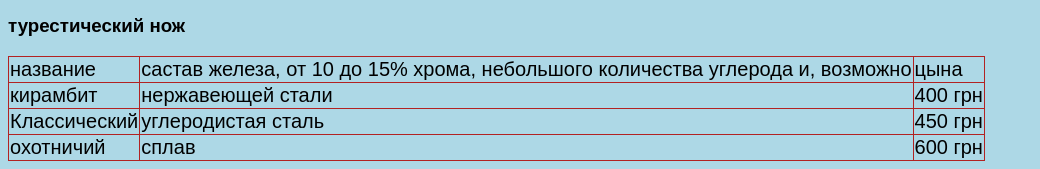
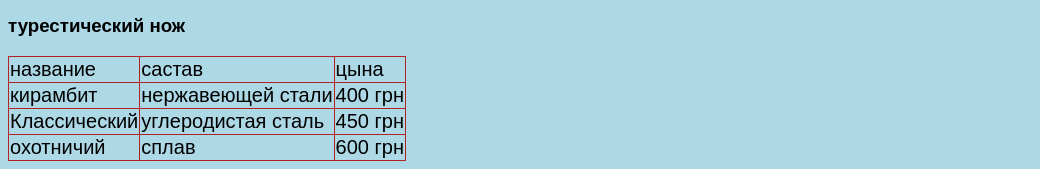
Before and after one commit to jhvdyty/truyvryu, a plain HTML site: page index.html in a window 1280 px wide. Shown: the part 908-1077 px from the top of the page, without its empty margins (0-1040 px from the left). Drawn offline with Linux system fonts and the light colour scheme.

Commit message:
Update index.html

```diff
--- a/index.html
+++ b/index.html
@@ -20,7 +20,7 @@
 <table>
         <tr>
             <td>название</td>
-            <td>састав железа, от 10 до 15% хрома, небольшого количества углерода и, возможно</td>
+            <td>састав</td>
             <td>цына</td>
         </tr>
         <tr>
```
